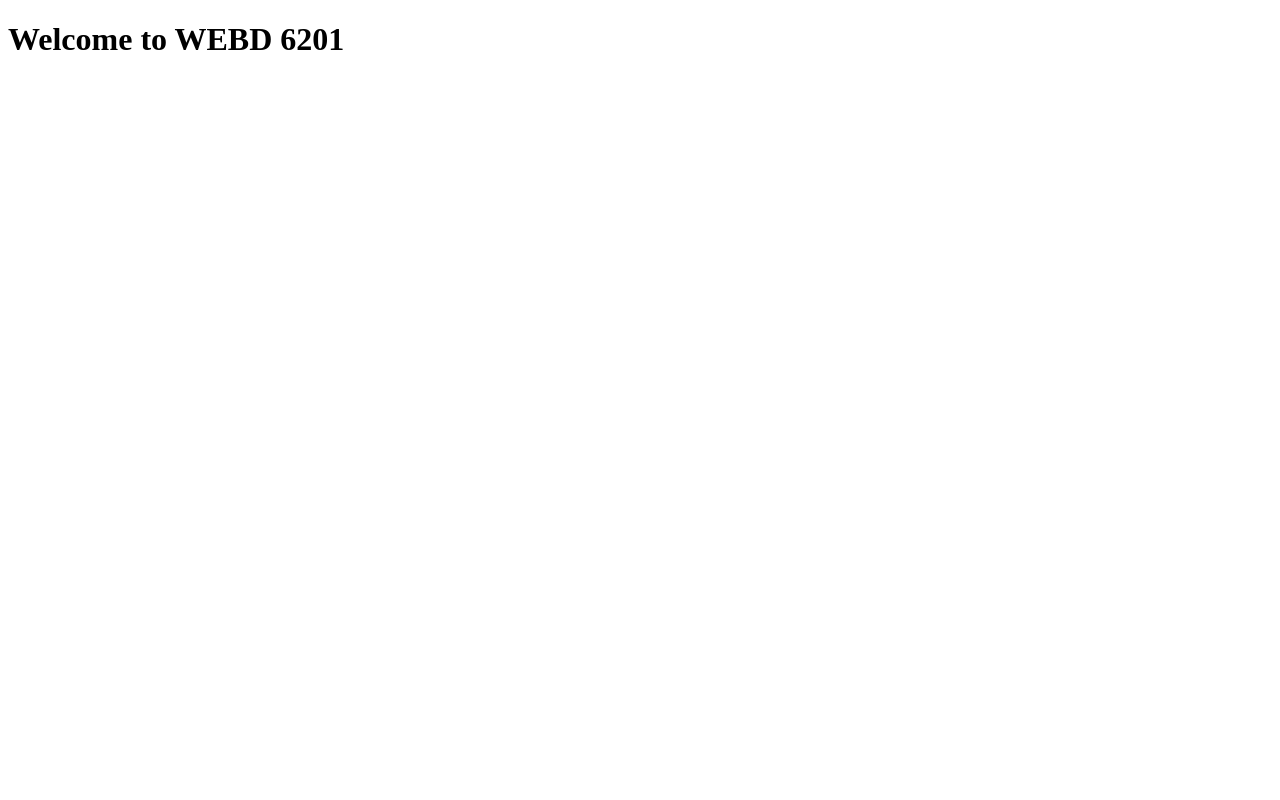
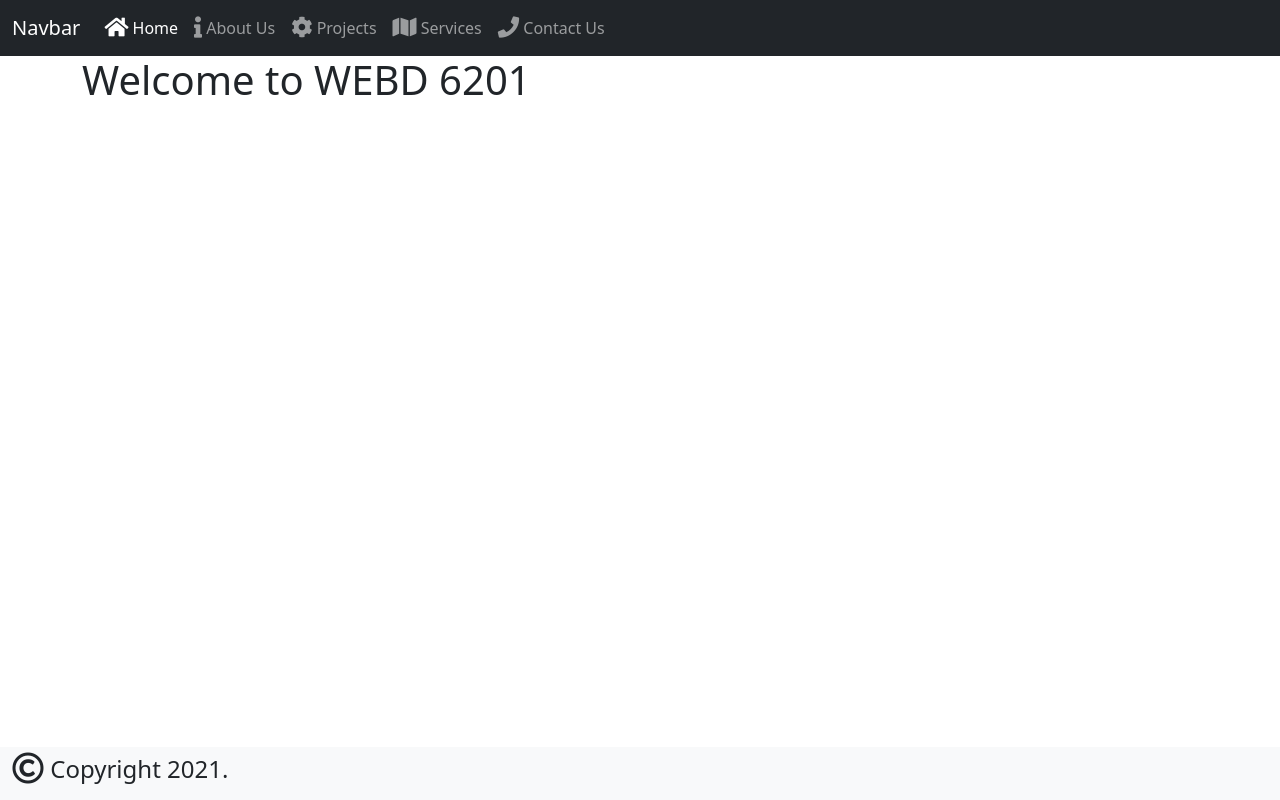
Before and after one commit to durhamprogrammer/WEBD6201-W2021-ICE1b, a website: page index.html in a window 1280 px wide. Drawn offline with nearby package versions, Linux system fonts and the light colour scheme.

Commit message:
added bootstrap and font-awesome

```diff
--- a/index.html
+++ b/index.html
@@ -5,17 +5,61 @@
     <meta name="viewport" content="width=device-width, initial-scale=1.0">
     <title>WEBD6201 - W2021 - ICE 1</title>
     <!-- CSS Section -->
-
+    <link rel="stylesheet" href="./node_modules/bootstrap/dist/css/bootstrap.min.css">
+    <link rel="stylesheet" href="./node_modules/@fortawesome/fontawesome-free/css/all.min.css">
     <link rel="stylesheet" href="./Content/app.css">
 </head>
 <body>
+    <header>
+        <nav class="navbar navbar-expand-lg navbar-dark bg-dark">
+            <div class="container-fluid">
+              <a class="navbar-brand" href="#">Navbar</a>
+              <button class="navbar-toggler" type="button" data-bs-toggle="collapse" data-bs-target="#navbarSupportedContent" aria-controls="navbarSupportedContent" aria-expanded="false" aria-label="Toggle navigation">
+                <span class="navbar-toggler-icon"></span>
+              </button>
+              <div class="collapse navbar-collapse" id="navbarSupportedContent">
+                <ul class="navbar-nav me-auto mb-2 mb-lg-0">
+                  <li class="nav-item">
+                    <a class="nav-link active" aria-current="page" href="#"><i class="fas fa-home fa-lg"></i> Home</a>
+                  </li>
+
+                  <li class="nav-item">
+                    <a class="nav-link" aria-current="page" href="#"><i class="fas fa-info fa-lg"></i> About Us</a>
+                  </li>
+
+                  <li class="nav-item">
+                    <a class="nav-link" aria-current="page" href="#"><i class="fas fa-cog fa-lg"></i> Projects</a>
+                  </li>
+
+                  <li class="nav-item">
+                    <a class="nav-link" aria-current="page" href="#"><i class="fas fa-map fa-lg"></i> Services</a>
+                  </li>
+
+                  <li class="nav-item">
+                    <a class="nav-link" aria-current="page" href="#"><i class="fas fa-phone fa-lg"></i> Contact Us</a>
+                  </li>
+                </ul>
+              </div>
+            </div>
+          </nav>
+    </header>
+
 
     <main class="container">
         <h1>Welcome to WEBD 6201</h1>
     </main>
 
+    <footer>
+        <nav class="navbar fixed-bottom navbar-light bg-light">
+            <div class="container-fluid">
+              <h4><i class="far fa-copyright fa-lg"></i> Copyright 2021.</h4>
+            </div>
+          </nav>
+    </footer>
+
     <!-- Script Section-->
-
+    <script src="./node_modules/jquery/dist/jquery.min.js"></script>
+    <script src="./node_modules/bootstrap/dist/js/bootstrap.bundle.min.js"></script>
     <script src="./Scripts/app.js"></script>
 </body>
 </html>
```
Also changed, not shown: package.json (added, +15 -0 lines), 1 other file.
